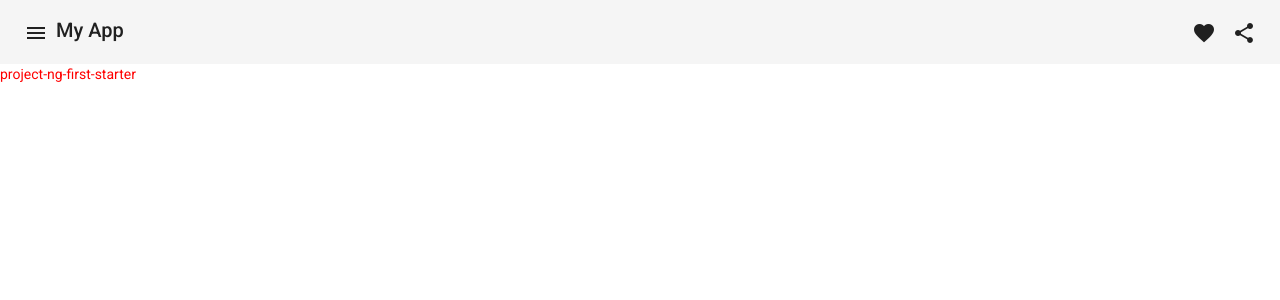
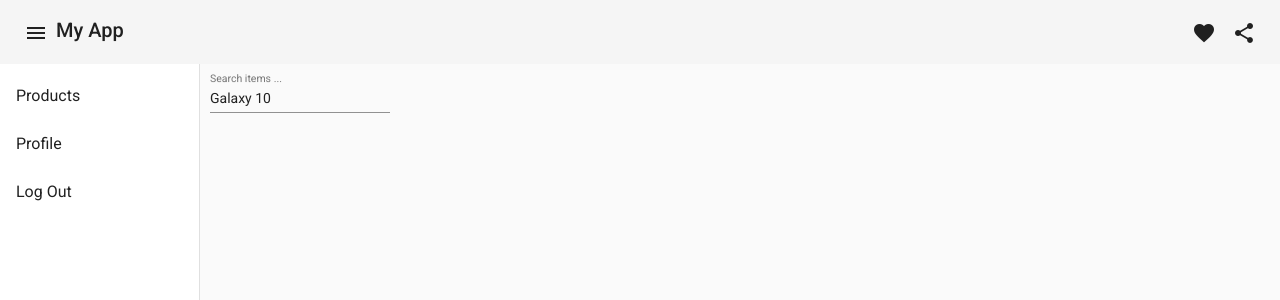
Before and after one commit to ilyaVenetrab/ng-first, an Angular app: page / in a window 1280 px wide. Both pictures are taken after a click on the button "menu". Shown: the top 300 px of the page. Built offline with nearby package versions, Linux system fonts and the light colour scheme; no server answers.

Commit message:
feat(add components): add search, sidenav components refactoring of existing components

```diff
--- a/src/app/app.component.html
+++ b/src/app/app.component.html
@@ -1,2 +1,12 @@
-<ng-first-header [title]="title" (toggleSideNav)="toggle($event)"></ng-first-header>
-<div [innerHTML]="span" (click)="myClick(span, $event)"></div>
+<ng-first-header
+  [title]="title"
+  [drawer]="drawer"
+></ng-first-header>
+<ng-first-sidenav (setDrawerControl)="setDrawer($event)">
+  <ng-template #contentTemp>
+    <ng-first-search
+      [searchTerm]="text"
+      (searchTermChange)="changeText($event)"
+    ></ng-first-search>
+  </ng-template>
+</ng-first-sidenav>
--- a/src/app/app.component.ts
+++ b/src/app/app.component.ts
@@ -1,5 +1,5 @@
 import { Component } from '@angular/core';
-import { DomSanitizer, SafeHtml } from '@angular/platform-browser';
+import { MatDrawer } from '@angular/material/sidenav';
 
 @Component({
 	selector: 'ng-first-root',
@@ -9,18 +9,15 @@ import { DomSanitizer, SafeHtml } from '@angular/platform-browser';
 export class AppComponent {
 	public title = 'My App';
 
-	public span = this.domSanitizer.bypassSecurityTrustHtml(
-		`<span style="color: red;">project-ng-first-starter</span>`,
-	);
+	public text = 'Galaxy 10';
 
-	public constructor(public readonly domSanitizer: DomSanitizer) {}
+	public drawer!: MatDrawer;
 
-	public myClick(tag: SafeHtml, event: Event) {
-		console.log('myClick => ', tag);
-		console.log('myClick => event', event);
+	public changeText(text: string) {
+		this.text = text;
 	}
 
-	public toggle(myObj: any) {
-		console.log(myObj);
+	public setDrawer(drawer: MatDrawer) {
+		this.drawer = drawer;
 	}
 }
--- a/src/app/header/header.component.ts
+++ b/src/app/header/header.component.ts
@@ -1,22 +1,23 @@
-import { Component, EventEmitter, Input, OnInit, Output } from '@angular/core';
+import { Component, EventEmitter, Input, Output } from '@angular/core';
+import { MatDrawer } from '@angular/material/sidenav';
 
 @Component({
 	selector: 'ng-first-header',
 	templateUrl: './header.component.html',
 	styleUrls: ['./header.component.css'],
 })
-export class HeaderComponent implements OnInit {
+export class HeaderComponent {
 	@Input()
 	public title: string = '';
 
 	@Output()
 	public toggleSideNav = new EventEmitter();
 
+	@Input()
+	public drawer!: MatDrawer;
+
 	public toggle() {
 		this.toggleSideNav.emit({ ngx: 'Angular' });
-	}
-
-	public ngOnInit(): void {
-		console.log('test');
+		this.drawer.toggle();
 	}
 }
--- /dev/null
+++ b/src/app/search/search.component.html
@@ -0,0 +1,9 @@
+<mat-form-field>
+  <input
+    matInput
+    type="text"
+    placeholder="Search items ..."
+    [value]="searchTerm"
+    (input)="search($event)"
+  >
+</mat-form-field>
--- /dev/null
+++ b/src/app/search/search.component.ts
@@ -0,0 +1,19 @@
+import { Component, EventEmitter, Input, Output } from '@angular/core';
+
+@Component({
+	selector: 'ng-first-search',
+	templateUrl: './search.component.html',
+	styleUrls: ['./search.component.css'],
+})
+export class SearchComponent {
+	@Input()
+	public searchTerm: string = '';
+
+	@Output()
+	public searchTermChange: EventEmitter<string> = new EventEmitter<string>();
+
+	public search(event: Event) {
+		let { value } = event.target as HTMLInputElement;
+		this.searchTermChange.emit(value);
+	}
+}
--- /dev/null
+++ b/src/app/sidenav/sidenav.component.css
@@ -0,0 +1,11 @@
+.mat-drawer {
+  width: 200px;
+}
+
+.mat-drawer-container {
+  height: calc(100% - 64px);
+}
+
+.mat-drawer-content {
+  padding: 10px;
+}
--- /dev/null
+++ b/src/app/sidenav/sidenav.component.html
@@ -0,0 +1,13 @@
+<mat-drawer-container class="example-container" autosize>
+  <mat-drawer #drawer class="example-sidenav" mode="side">
+    <mat-list role="list">
+      <mat-list-item role="listitem">Products</mat-list-item>
+      <mat-list-item role="listitem">Profile</mat-list-item>
+      <mat-list-item role="listitem">Log Out</mat-list-item>
+    </mat-list>
+  </mat-drawer>
+
+  <mat-drawer-content class="example-sidenav-content">
+    <div #contentPlace></div>
+  </mat-drawer-content>
+</mat-drawer-container>
--- /dev/null
+++ b/src/app/sidenav/sidenav.component.ts
@@ -0,0 +1,42 @@
+import {
+	Component,
+	Output,
+	ContentChild,
+	EventEmitter,
+	OnInit,
+	TemplateRef,
+	ViewChild,
+	ViewContainerRef,
+} from '@angular/core';
+import { MatDrawer } from '@angular/material/sidenav';
+
+@Component({
+	selector: 'ng-first-sidenav',
+	templateUrl: './sidenav.component.html',
+	styleUrls: ['./sidenav.component.css'],
+})
+export class SidenavComponent implements OnInit {
+	@ViewChild('drawer', {
+		static: true,
+	})
+	public drawer!: MatDrawer;
+
+	@ViewChild('contentPlace', {
+		read: ViewContainerRef,
+		static: true,
+	})
+	public contentPlace!: ViewContainerRef;
+
+	@ContentChild('contentTemp', {
+		static: true,
+	})
+	public tmp!: TemplateRef<any>;
+
+	@Output()
+	public setDrawerControl: EventEmitter<MatDrawer> = new EventEmitter<MatDrawer>(true);
+
+	public ngOnInit(): void {
+		this.contentPlace.createEmbeddedView(this.tmp);
+		this.setDrawerControl.emit(this.drawer);
+	}
+}
```
Also changed, not shown: src/app/app.module.ts (+11 -1 lines), src/app/search/search.component.css (added).
